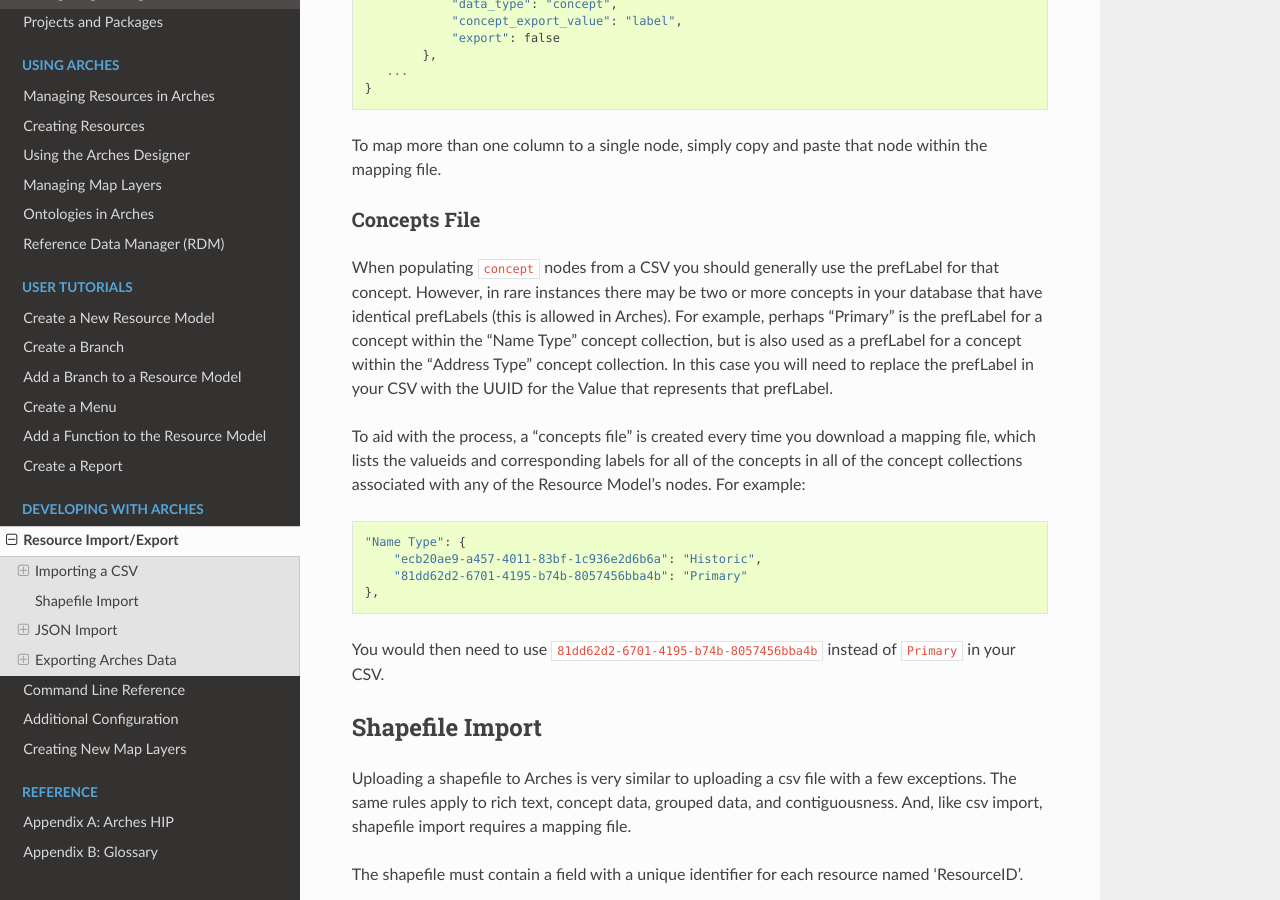
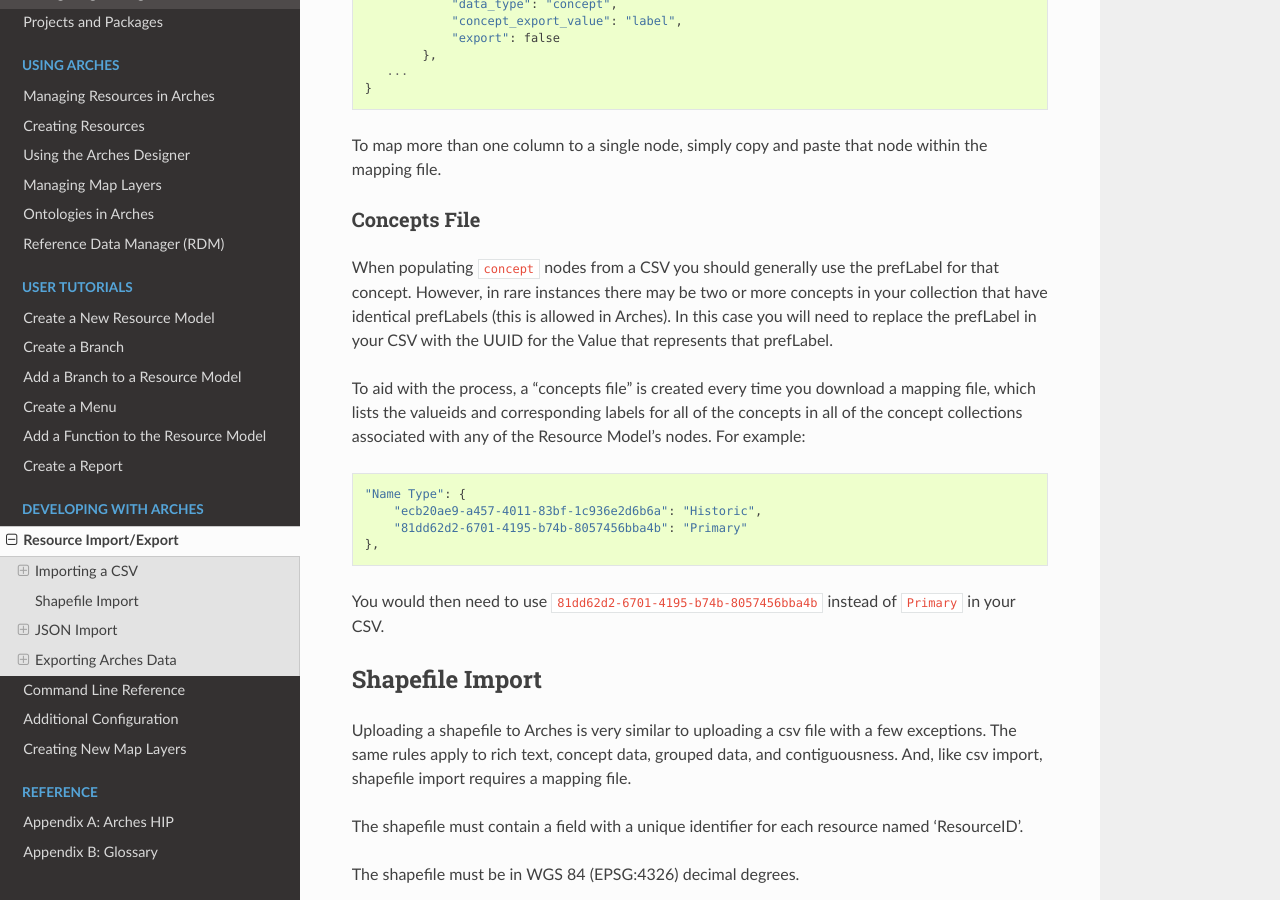
Before and after one commit to archesproject/arches-docs, a Sphinx documentation site: the page built from docs/import-export.txt, in a window 1280 px wide and 900 px high, scrolled down 4101 px. Built offline with Sphinx 7.4.7 and the Read the Docs theme 2.0.0, drawn with Linux system fonts in a browser that asks for light colours; some of the changed text lies outside the part shown.

Commit message:
correct preflabel restriction explanation
Signed-off-by: adam cox <mr.adamcox@gmail.com>

```diff
--- a/docs/import-export.txt
+++ b/docs/import-export.txt
@@ -85,8 +85,8 @@
 * ``number`` - Numbers don't need quotes.
 * ``date`` - All dates must be formatted as YYYY-MM-DD. Dates that are not four digits must be zero padded (01-02-1999). No quotes.
 * ``geojson-feature-collection`` - All geometry must be formatted in `"well-known text" (WKT) <https://en.wikipedia.org/wiki/Well-known_text>`_, and all coordinates stored as WGS 84 (EPSG:4326) decimal degrees. Multi geometries must be single-quoted.
-* ``concept`` - You must use the prefLabel for the concept. If a prefLabel has a comma in it, it must be triple-quoted: ``"""Shingles, original"""``. In some cases, you may get errors during import because the prefLabel is not unique throughout your database. If this happens, see `Concepts File`_ below.
-* ``concept-list`` - This must be a single-quoted list of prefLabels (or ValueId uuids if necessary, see `Concepts File`_): ``"Slate,Thatch"``. If a prefLabel contains a comma, then that prefLabel must have double-quotes: ``"Slate,""Shingles, original"",Thatch"``.
+* ``concept`` - If the values in your concept collection are `unique` you can use the label (prefLabel) for a concept. If not, you will get an error during import and you must use UUIDs instead of labels (if this happens, see `Concepts File`_ below). If a prefLabel has a comma in it, it must be triple-quoted: ``"""Shingles, original"""``.
+* ``concept-list`` - This must be a single-quoted list of prefLabels (or UUIDs if necessary): ``"Slate,Thatch"``. If a prefLabel contains a comma, then that prefLabel must have double-quotes: ``"Slate,""Shingles, original"",Thatch"``.
 * ``domain-value`` - A string that matches a valid domain value for this node, single-quoted if it contains a comma.
 * ``domain-value-list`` - A single-quoted list of strings that match valid domain values for this node. Follow quoting guidelines for ``concept-list`` if any of the values contain commas.
 
@@ -147,7 +147,7 @@
 Concepts File
 -------------
 
-When populating ``concept`` nodes from a CSV you should generally use the prefLabel for that concept. However, in rare instances there may be two or more concepts in your database that have identical prefLabels (this is allowed in Arches). For example, perhaps "Primary" is the prefLabel for a concept within the "Name Type" concept collection, but is also used as a prefLabel for a concept within the "Address Type" concept collection. In this case you will need to replace the prefLabel in your CSV with the UUID for the Value that represents that prefLabel.
+When populating ``concept`` nodes from a CSV you should generally use the prefLabel for that concept. However, in rare instances there may be two or more concepts in your collection that have identical prefLabels (this is allowed in Arches). In this case you will need to replace the prefLabel in your CSV with the UUID for the Value that represents that prefLabel.
 
 To aid with the process, a "concepts file" is created every time you download a mapping file, which lists the valueids and corresponding labels for all of the concepts in all of the concept collections associated with any of the Resource Model's nodes. For example::
 
```
